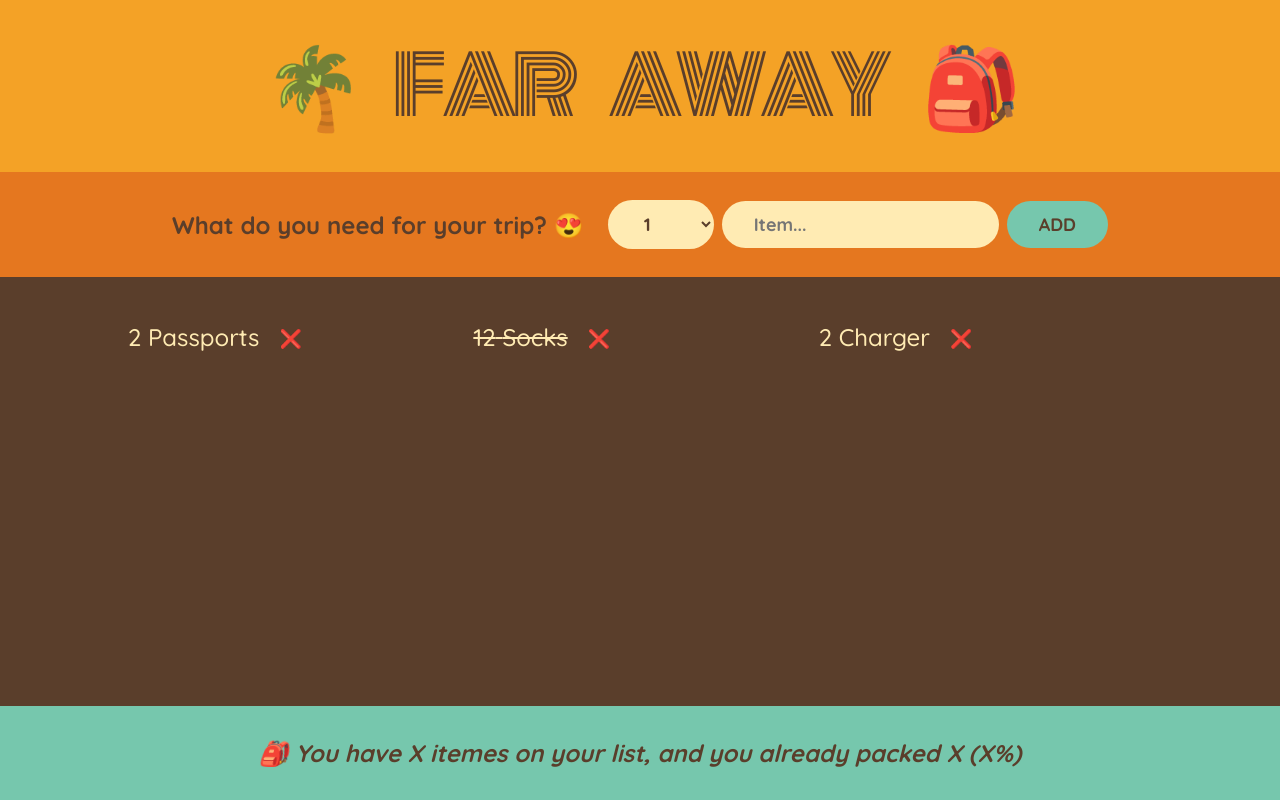
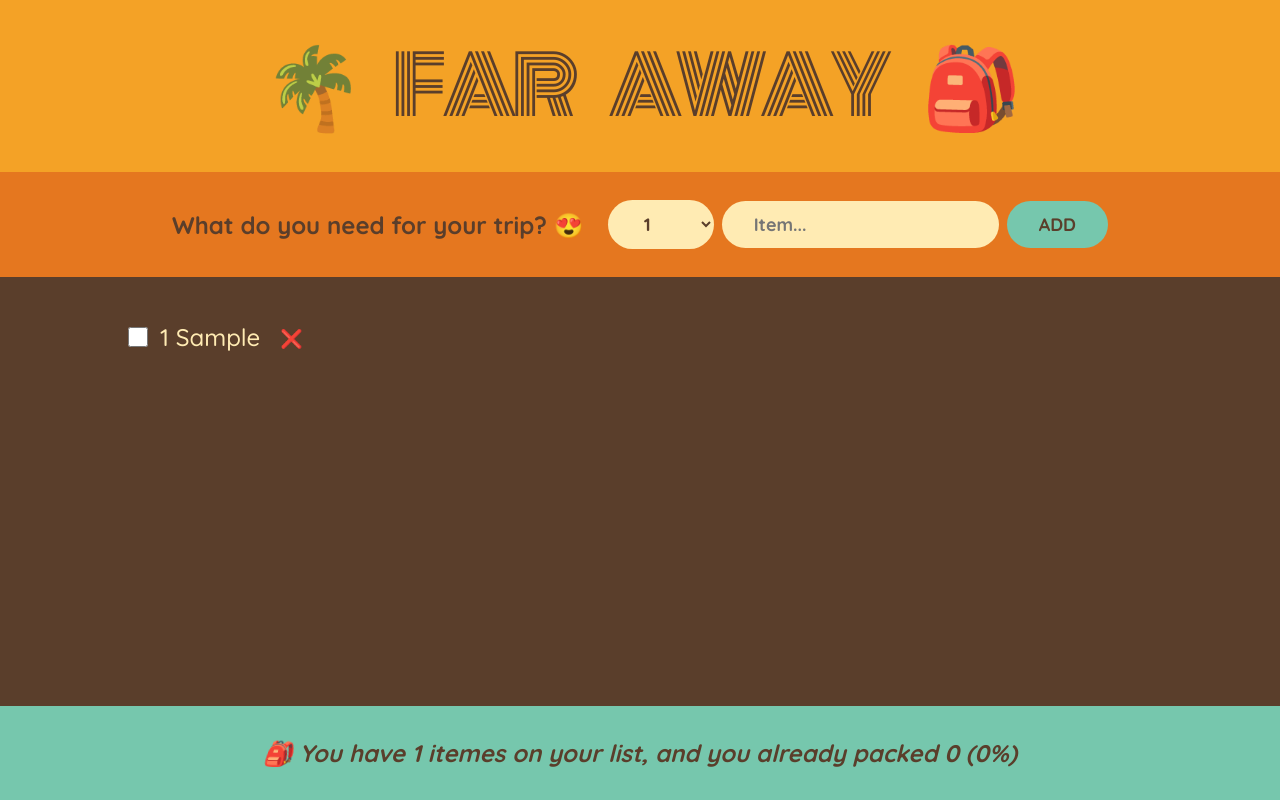
Before and after one commit to Giada15/Travel-list-app, a React (Create React App) app: page / in a window 1280 px wide. Both pictures are taken after typing "Sample" into the empty fields and a click on the button "ADD". Built offline with nearby package versions, Linux system fonts and the light colour scheme.

Commit message:
Implement derived state in statistics calculation

```diff
--- a/src/App.js
+++ b/src/App.js
@@ -1,18 +1,34 @@
 import { useState } from "react"
 
-const initialItems = [
-  { id: 1, description: "Passports", quantity: 2, packed: false },
-  { id: 2, description: "Socks", quantity: 12, packed: true },
-  { id: 3, description: "Charger", quantity: 2, packed: false },
-]
+export default function App() {
+  const [items, setItems] = useState([])
 
-export default function App() {
+  function handleAddItems(item) {
+    setItems((prevItems) => [...prevItems, item])
+  }
+
+  function handleDeleteItem(id) {
+    setItems((prevItems) => prevItems.filter((item) => item.id !== id))
+  }
+
+  function handleToggleItem(id) {
+    setItems((prevItems) =>
+      prevItems.map((item) =>
+        item.id === id ? { ...item, packed: !item.packed } : item
+      )
+    )
+  }
+
   return (
     <div className="app">
       <Logo />
-      <Form />
-      <PackingList />
-      <Stats />
+      <Form onAddItems={handleAddItems} />
+      <PackingList
+        items={items}
+        onDeleteItem={handleDeleteItem}
+        onToggleItem={handleToggleItem}
+      />
+      <Stats items={items} />
     </div>
   )
 }
@@ -21,7 +37,7 @@
   return <h1>🌴 Far Away 🎒</h1>
 }
 
-function Form() {
+function Form({ onAddItems }) {
   const [description, setDescription] = useState("")
   const [quantity, setQuantity] = useState(1)
 
@@ -32,6 +48,8 @@
 
     const newItem = { description, quantity, packed: false, id: Date.now() }
     console.log(newItem)
+
+    onAddItems(newItem)
 
     setDescription("")
     setQuantity(1)
@@ -61,33 +79,59 @@
   )
 }
 
-function PackingList() {
+function PackingList({ items, onDeleteItem, onToggleItem }) {
   return (
     <div className="list">
       <ul>
-        {initialItems.map((item) => (
-          <Item item={item} key={item.id} />
+        {items.map((item) => (
+          <Item
+            item={item}
+            key={item.id}
+            onDeleteItem={onDeleteItem}
+            onToggleItem={onToggleItem}
+          />
         ))}
       </ul>
     </div>
   )
 }
 
-function Item({ item }) {
+function Item({ item, onDeleteItem, onToggleItem }) {
   return (
     <li>
+      <input
+        type="checkbox"
+        value={item.packed}
+        onChange={() => onToggleItem(item.id)}
+      ></input>
       <span style={item.packed ? { textDecoration: "line-through" } : {}}>
         {item.quantity} {item.description}
       </span>
-      <button>❌</button>
+      <button onClick={() => onDeleteItem(item.id)}>❌</button>
     </li>
   )
 }
 
-function Stats() {
+function Stats({ items }) {
+  if (!items.length)
+    return (
+      <p className="stats">
+        <em>Start adding some items to your packing list 🚀</em>
+      </p>
+    )
+
+  const numItems = items.length
+  const numPacked = items.filter((item) => item.packed).length
+  const percentage = Math.round((numPacked / numItems) * 100)
+
   return (
     <footer className="stats">
-      <em>🎒 You have X itemes on your list, and you already packed X (X%)</em>
+      <em>
+        {percentage === 100
+          ? "You got everything! Ready to go ✈️"
+          : `🎒 You have ${numItems} itemes on your list, and you already packed
+        ${numPacked} (${percentage}%)`}
+      </em>
     </footer>
   )
 }
```
